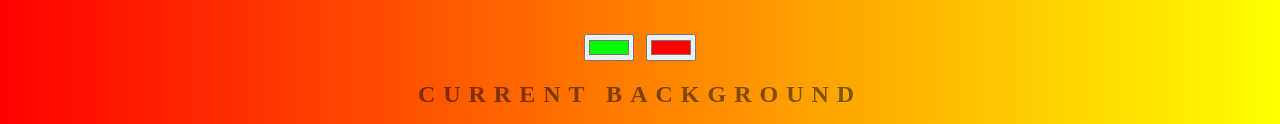
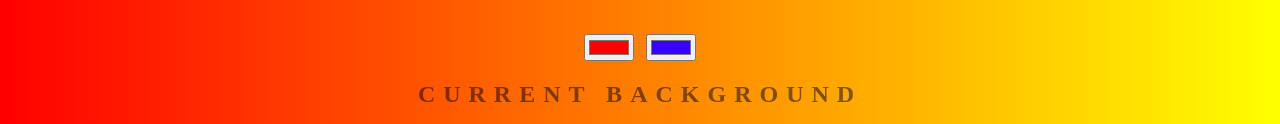
Before and after one commit to vanessander/background-generator, a plain HTML site: page index.html in a window 1280 px wide. Shown: the part 171-295 px from the top of the page. Drawn offline with Linux system fonts and the light colour scheme.

Commit message:
changing default background

```diff
--- a/index.html
+++ b/index.html
@@ -7,8 +7,8 @@
 </head>
 <body id="gradient">
 	<h1>Background Generator!</h1>
-	<input class="color1" type="color" name="color1" value="#00ff00">
-	<input class="color2" type="color" name="color1" value="#ff0000">
+	<input class="color1" type="color" name="color1" value="#ff0000">
+	<input class="color2" type="color" name="color1" value="#3700FF">
 	<h2>current background</h2>
 	<h3></h3>
 	<script type="text/javascript" src="script.js"></script>
```
